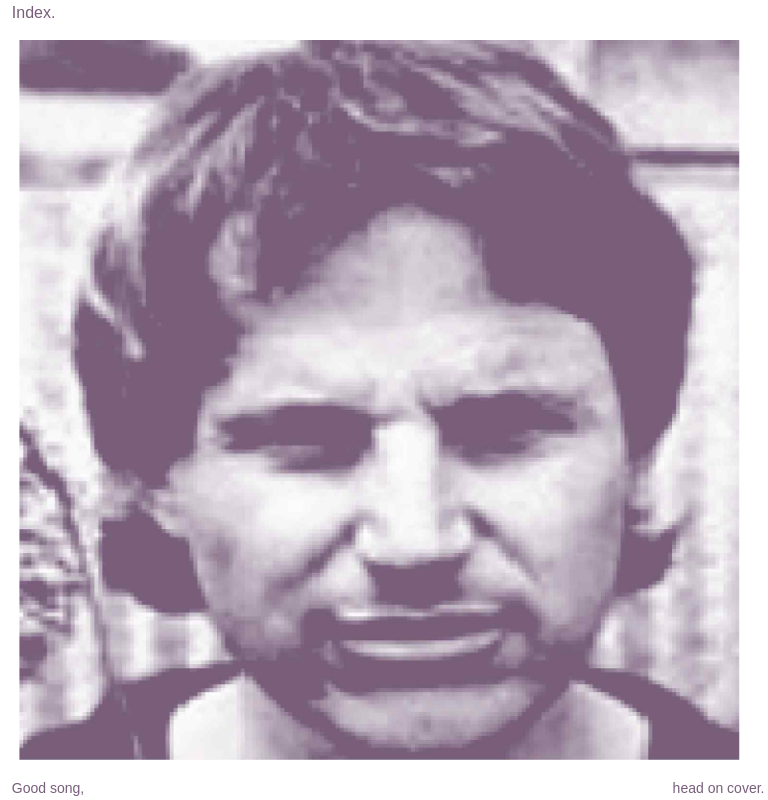
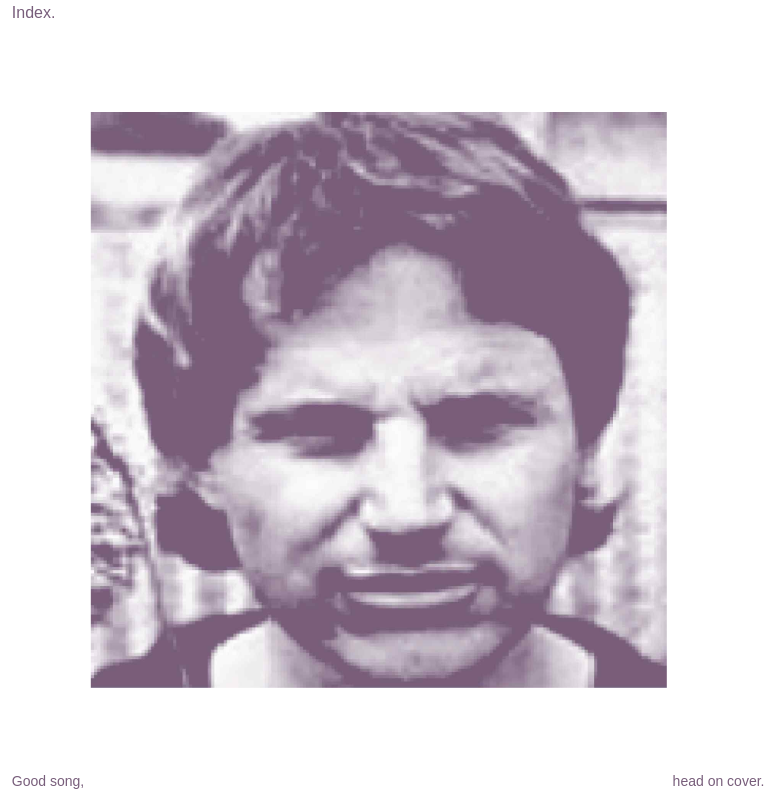
Before and after one commit to ninahand/headoncover, a plain HTML site: page index.html in a window 768 px wide. Drawn offline with Linux system fonts and the light colour scheme.

Commit message:
multiple screen sizes

```diff
--- a/main.css
+++ b/main.css
@@ -140,3 +140,48 @@ html{
     cursor: pointer;
 
 }
+
+
+
+
+@media screen and (min-width: 950px){
+}
+
+@media screen and (min-width: 500px) and (max-width: 949px){
+   .image-container{
+    width: 80%;
+      }
+   .image-container img {
+    height: 80%;
+    }
+    .footing-container{
+
+        margin-bottom: 1%;
+    }
+    .index-container{
+        grid-template-columns: repeat(2, 1fr);
+        margin: 2% 0% 2% 0%;
+    }
+
+    .cover{
+    width: 30vw;
+
+    }
+    .button-container{
+        display:flex;
+        flex-wrap: wrap;
+        width: 30vw;
+        height: auto;
+        margin-top: 4%;
+
+    }
+}
+
+@media screen and (max-width: 499px){
+    .mobile-video, .mobile-words{
+        display: block;
+    }
+    .flex-container{
+        flex-direction: column;
+    }
+}
```
Also changed, not shown: 1 other file.
